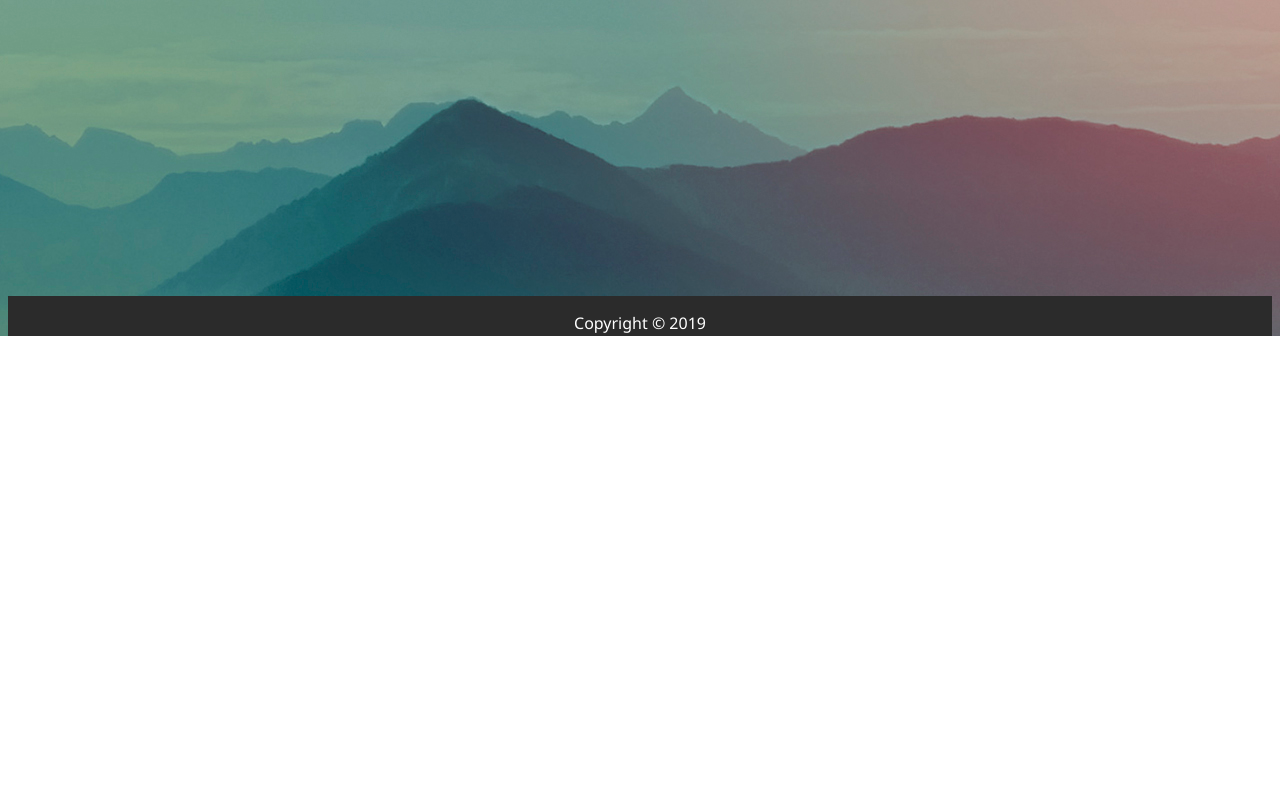
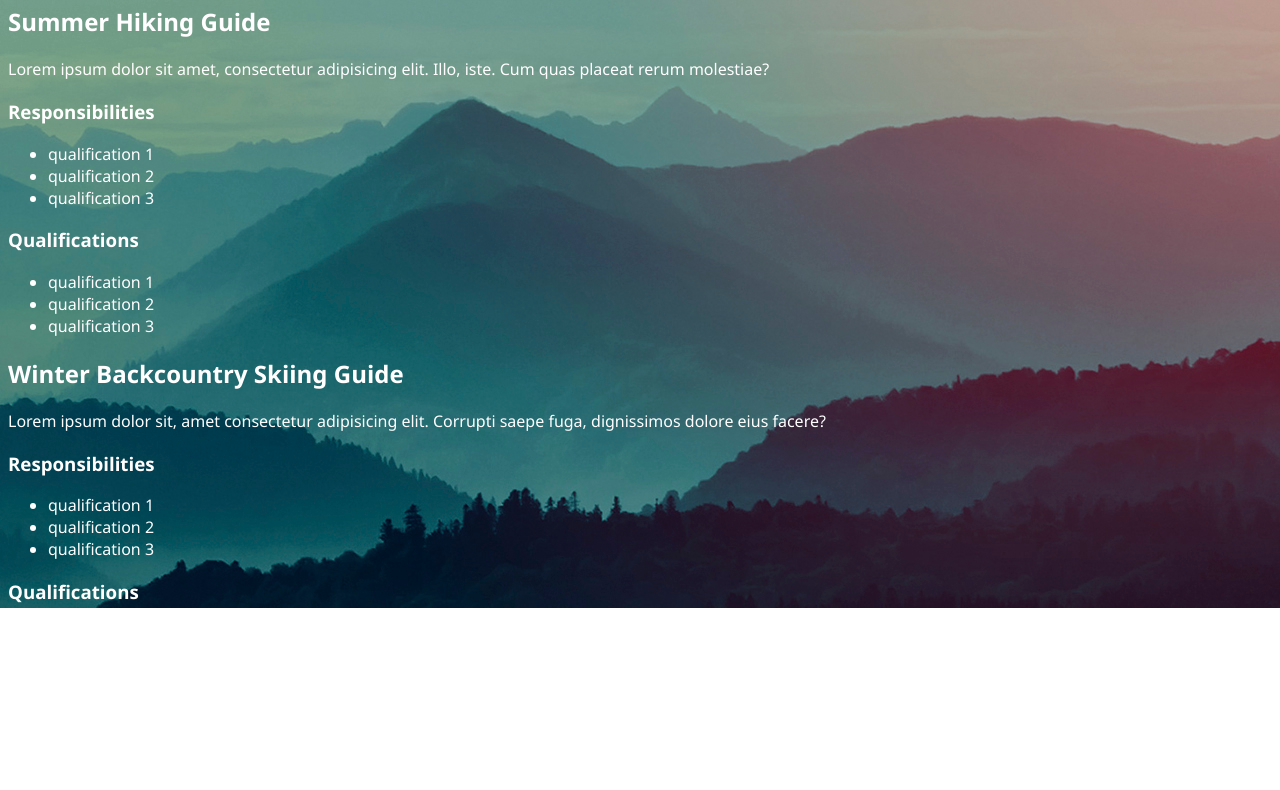
Before and after one commit to ChrisBB95/business_website, a website: page dist/careers.html in a window 1280 px wide. Shown: the part 472-1262 px from the top of the page. Before the commit the page ends 808 px from the top, so only its background shows below. Drawn offline with Linux system fonts and the light colour scheme.

Commit message:
set up basic careers page structure

```diff
--- a/dist/careers.html
+++ b/dist/careers.html
@@ -31,21 +31,74 @@
     </header>
 
     <main id="careers">
-      <h2>Do You Even Hike, Bro?</h2>
+      <h1>Careers</h1>
       <p>
         Lorem ipsum dolor sit, amet consectetur adipisicing elit. Vel ipsam
         itaque modi accusamus quaerat reiciendis placeat illum possimus
         voluptates necessitatibus cum illo, incidunt tempore esse alias libero
         minus accusantium. Perferendis, itaque. Facilis, quo ab beatae quos ex
-        laboriosam voluptatibus quis esse! Exercitationem animi, pariatur
-        officia est ducimus eligendi consequuntur itaque quasi provident aperiam
-        at deserunt officiis temporibus voluptates, tenetur maiores? Beatae,
-        pariatur ipsam voluptatem voluptatum aperiam fugiat amet voluptate
-        possimus sunt aut ipsa repellat cum distinctio veritatis saepe quod
-        maxime officia et iste a blanditiis velit. Ad, autem totam iure adipisci
-        corporis facere excepturi quasi! Itaque neque expedita architecto
-        quaerat!
+        laboriosam voluptatibus quis esse!
       </p>
+      <br />
+
+      <h1>Guiding Positions for Hire</h1>
+      <div class="position">
+        <h2>Summer Hiking Guide</h2>
+        <p>
+          Lorem ipsum dolor sit amet, consectetur adipisicing elit. Illo, iste.
+          Cum quas placeat rerum molestiae?
+        </p>
+        <h3>Responsibilities</h3>
+        <ul>
+          <li>qualification 1</li>
+          <li>qualification 2</li>
+          <li>qualification 3</li>
+        </ul>
+        <h3>Qualifications</h3>
+        <ul>
+          <li>qualification 1</li>
+          <li>qualification 2</li>
+          <li>qualification 3</li>
+        </ul>
+      </div>
+      <div class="position">
+        <h2>Winter Backcountry Skiing Guide</h2>
+        <p>
+          Lorem ipsum dolor sit, amet consectetur adipisicing elit. Corrupti
+          saepe fuga, dignissimos dolore eius facere?
+        </p>
+        <h3>Responsibilities</h3>
+        <ul>
+          <li>qualification 1</li>
+          <li>qualification 2</li>
+          <li>qualification 3</li>
+        </ul>
+        <h3>Qualifications</h3>
+        <ul>
+          <li>qualification 1</li>
+          <li>qualification 2</li>
+          <li>qualification 3</li>
+        </ul>
+      </div>
+      <div class="position">
+        <h2>Whitewater Rafting Guide</h2>
+        <p>
+          Lorem ipsum dolor sit amet consectetur, adipisicing elit. Culpa in
+          asperiores molestiae debitis. Nisi, voluptates.
+        </p>
+        <h3>Responsibilities</h3>
+        <ul>
+          <li>qualification 1</li>
+          <li>qualification 2</li>
+          <li>qualification 3</li>
+        </ul>
+        <h3>Qualifications</h3>
+        <ul>
+          <li>qualification 1</li>
+          <li>qualification 2</li>
+          <li>qualification 3</li>
+        </ul>
+      </div>
     </main>
 
     <div id="footer">Copyright &copy; 2019</div>
```
